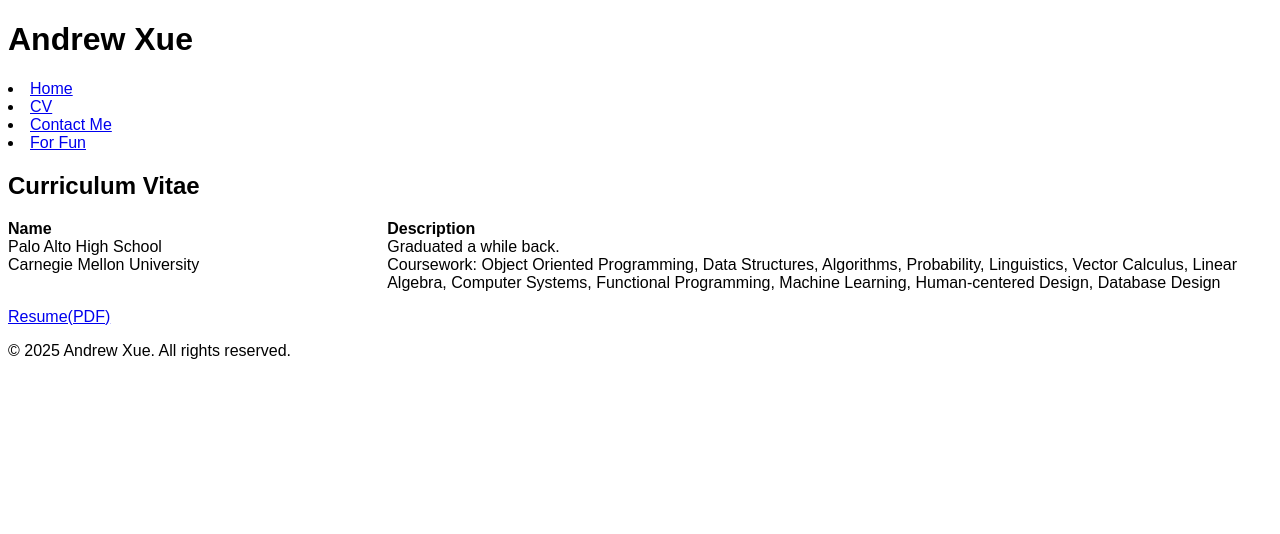
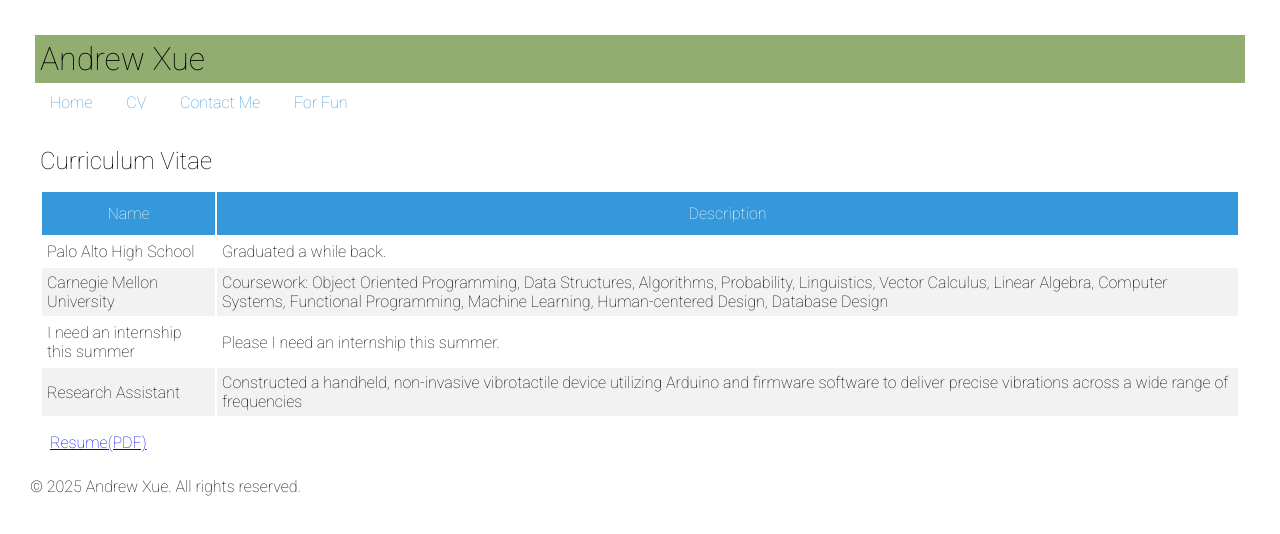
Before and after one commit to axue3/WebDevLabs, a plain HTML site: page views/cv.html in a window 1280 px wide. Drawn offline with Linux system fonts and the light colour scheme.

Commit message:
Add files via upload

```diff
--- /dev/null
+++ b/static/style.css
@@ -0,0 +1,57 @@
+* {
+    font-family: "Roboto", sans-serif;
+    font-optical-sizing: auto;
+    font-weight: 100;
+    font-style: normal;
+    font-variation-settings: "width" 100;
+    padding: 5px;
+    margin: 5px;
+}
+
+#webname {
+    background-color: #92ad70;
+}
+
+nav.nav-links a {
+    text-decoration: none;
+    color: #3498db;
+    margin-right: 15px;
+}
+
+
+.cv-table th {
+    padding: 12px 0;
+    background-color: #3498db;
+    color: white;
+    width: fit-content;
+}
+
+.cv-table tbody tr:nth-child(even) {
+    background-color: #f2f2f2;
+}
+
+form * {
+    display: block;
+    margin: auto;
+    text-align: center;
+}
+
+/* Center the entire form */
+form {
+    width: 50%;
+    margin: auto;
+    padding: 20px;
+    border: 1px solid #ccc;
+    border-radius: 5px;
+}
+
+
+.contact-table th {
+    padding: 12px 0;
+    background-color: gray;
+    width: fit-content;
+}
+
+.contact-table tbody tr:nth-child(odd) {
+    background-color: #f2f2f2;
+}
--- a/views/cv.html
+++ b/views/cv.html
@@ -8,39 +8,53 @@
     <meta charset="UTF-8">
     <meta name="viewport" content="width=device-width, initial-scale=1.0">
     <title>Andrew Xue</title>
+    <link rel="stylesheet" href="../static/style.css">
+    <link rel="stylesheet" href="https://fonts.googleapis.com/css2?family=Roboto:wght@100&display=swap">
 </head>
-<body style="font-family: Arial">
+<body>
     <header>
-        <h1>
+
+        <h1 id="webname">
             Andrew Xue
         </h1>
-        <nav>
-            <li><a href="../index.html">Home</a></li>
-            <li><a href="cv.html">CV</a></li>
-            <li><a href="contactme.html">Contact Me</a></li>
-            <li><a href="forfun.html">For Fun</a></li>
+        <nav class="nav-links">
+            <a href="../index.html">Home</a>
+            <a href="cv.html">CV</a>
+            <a href="contactme.html">Contact Me</a>
+            <a href="forfun.html">For Fun</a>
         </nav>
 
     </header>
     <div class="main">
         <h2>Curriculum Vitae</h2>
 
-        <div style="display: flex; font-weight: bold;">
-            <div style="width: 30%;">Name</div>
-            <div style="width: 70%;">Description</div>
-        </div>
-
-        <div style="display: flex;">
-            <div style="width: 30%;">Palo Alto High School</div>
-            <div style="width: 70%;">Graduated a while back.</div>
-        </div>
-
-        <div style="display: flex;">
-            <div style="width: 30%;">Carnegie Mellon University</div>
-            <div style="width: 70%;">Coursework: Object Oriented Programming, Data Structures, Algorithms, Probability, Linguistics, Vector
-                Calculus, Linear Algebra, Computer Systems, Functional Programming, Machine Learning, Human-centered
-                Design, Database Design</div>
-        </div>
+        <table class="cv-table">
+            <thead>
+                <tr>
+                    <th>Name</th>
+                    <th>Description</th>
+                </tr>
+            </thead>
+            <tbody>
+                <tr>
+                    <td>Palo Alto High School</td>
+                    <td>Graduated a while back.</td>
+                </tr>
+                <tr>
+                    <td>Carnegie Mellon University</td>
+                    <td>Coursework: Object Oriented Programming, Data Structures, Algorithms, Probability, Linguistics, Vector Calculus, Linear Algebra, Computer Systems, Functional Programming, Machine Learning, Human-centered Design, Database Design</td>
+                </tr>
+                <tr>
+                    <td>I need an internship this summer</td>
+                    <td>Please I need an internship this summer.</td>
+                </tr>
+                <tr>
+                    <td>Research Assistant</td>
+                    <td>Constructed a handheld, non-invasive vibrotactile device utilizing Arduino and firmware software to deliver
+                        precise vibrations across a wide range of frequencies</td>
+                </tr>
+            </tbody>
+        </table>
         <p>
             <a href="../static/xue-andrew-resume-2425.docx.pdf" target="_blank">Resume(PDF)</a>
         </p>
```
Also changed, not shown: views/contactme.html (+34 -11 lines), views/forfun.html (+9 -7 lines).
